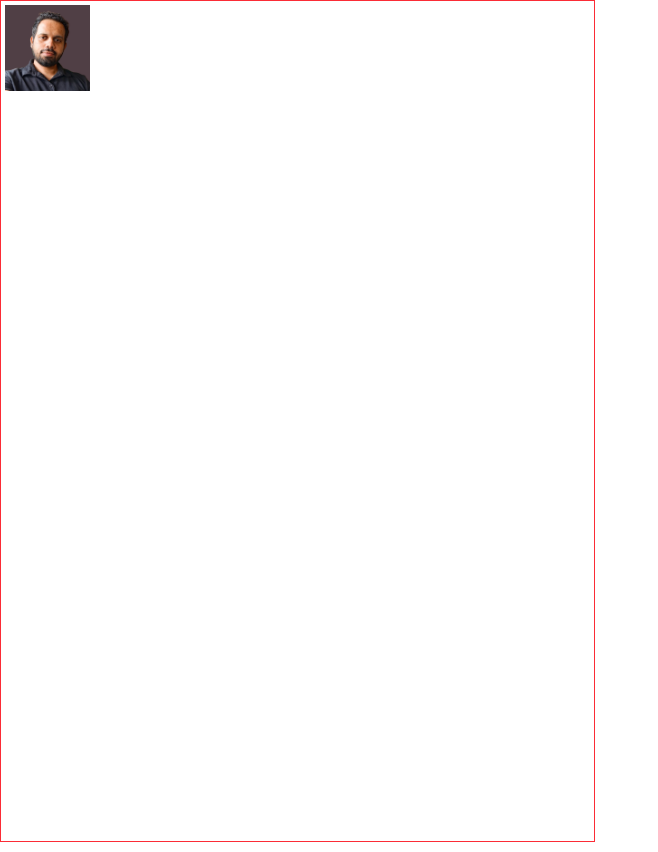
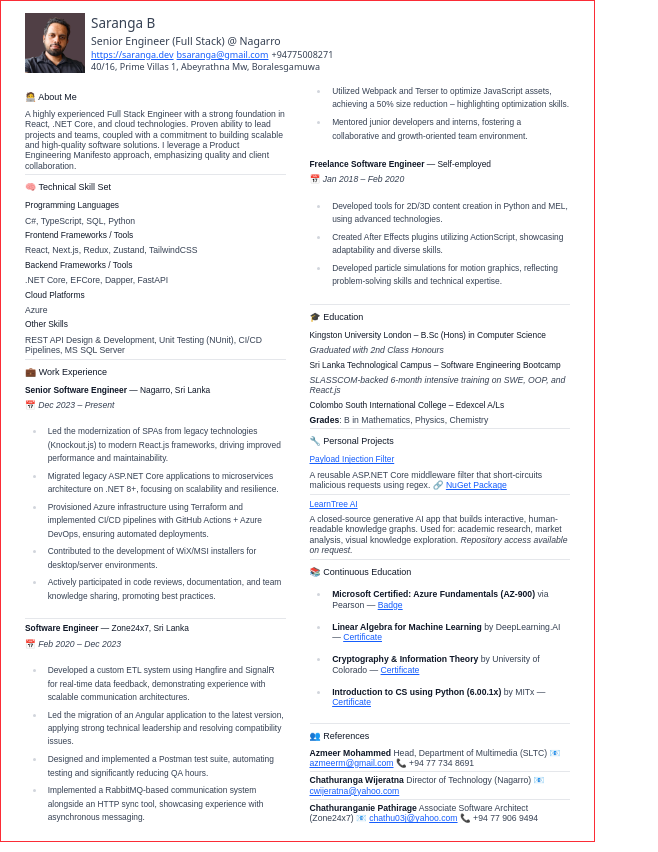
Before and after one commit to bsaranga/resume-generator, a React app: page / in a window 1280 px wide. Shown: the whole page, without its empty margins (0-658 px from the left). Built offline with nearby package versions, Linux system fonts and the light colour scheme.

Commit message:
layout changes

```diff
--- a/package.json
+++ b/package.json
@@ -5,8 +5,8 @@
   "type": "module",
   "main": "index.js",
   "scripts": {
-    "build": "rollup -c && node ./run.js",
-    "start": "rollup -c --watch"
+    "build": "NODE_ENV=production rollup -c && node ./run.js",
+    "start": "NODE_ENV=development rollup -c --watch"
   },
   "repository": {
     "type": "git",
@@ -37,6 +37,7 @@
     "@rollup/plugin-image": "^3.0.3",
     "@rollup/plugin-node-resolve": "^16.0.1",
     "@rollup/plugin-replace": "^6.0.2",
+    "@tailwindcss/typography": "^0.5.16",
     "rollup": "^4.45.1",
     "rollup-plugin-postcss": "^4.0.2"
   }
--- a/rollup.config.js
+++ b/rollup.config.js
@@ -6,8 +6,9 @@ import mdx from '@mdx-js/rollup';
 import postcss from 'rollup-plugin-postcss';
 import tailwind from '@tailwindcss/postcss';
 import image from '@rollup/plugin-image'
+import process from 'process';
 
-const isProduction = false;
+const isProduction = process.env.NODE_ENV === 'production';
 
 export default {
   input: 'src/index.jsx',
--- a/run.js
+++ b/run.js
@@ -23,3 +23,5 @@ async function generatePDF(url, outputPath) {
 generatePDF(markup, output)
   .then(() => console.log('PDF generated successfully'))
   .catch(err => console.error('Error generating PDF:', err));
+
+  process.env.NODE_ENV = 'development';
--- a/src/components/header.jsx
+++ b/src/components/header.jsx
@@ -1,10 +1,17 @@
 import headshot from '../assets/headshot.png';
 export default function Header() {
   return (
-    <div className="flex">
-      <img className="w-[85px]" src={headshot} alt="headshot" />
-      <div>
-
+    <div className="flex gap-2">
+      <img className="w-20 h-20" src={headshot} alt="headshot" />
+      <div className='flex flex-col'>
+        <div className='font-medium text-lg'>Saranga B</div>
+        <div className='text-sm'>Senior Engineer (Full Stack) @ Nagarro</div>
+        <div className='flex gap-1 text-xs'>
+          <a href='https://saranga.dev'>https://saranga.dev</a>
+          <a href='mailto:bsaranga@gmail.com'>bsaranga@gmail.com</a>
+          <div>+94775008271</div>
+        </div>
+        <div className='text-xs'>40/16, Prime Villas 1, Abeyrathna Mw, Boralesgamuwa</div>
       </div>
     </div>
   );
--- a/src/components/layout.jsx
+++ b/src/components/layout.jsx
@@ -1,9 +1,9 @@
 export default function Layout({ children }) {
   return (
     <div style={{ width: '595px', height: '842px'}} className={process.env.NODE_ENV == 'development' ? "border border-red-500" : ""}>
-        <div className="p-1">
-            {children}
-        </div>
+      <div className="px-8 py-4 max-w-full prose prose-img:mt-0 prose-img:mb-0 prose-h2:mt-2 prose-h2:mb-2 prose-h2:font-[500] prose-h2:text-[0.75rem] prose-h3:mt-1 prose-h3:mb-1 prose-h3:text-[0.70rem] prose-h3:font-[500] prose-li:text-[0.7rem] prose-hr:mt-1 prose-hr:mb-1 prose-p:mb-1 prose-p:text-[0.72rem] prose-p:leading-[1.2] prose-a:text-blue-600">
+        {children}
+      </div>
     </div>
   );
 }
--- a/src/index.css
+++ b/src/index.css
@@ -1 +1,15 @@
 @import "tailwindcss";
+@plugin "@tailwindcss/typography";
+
+html {
+    font-size: 12px !important;
+}
+
+.two-column-text {
+    column-count: 2;
+    column-gap: 2rem; /* optional spacing between columns */
+    font-family: sans-serif;
+    line-height: 1.6;
+    margin-top: 1rem;
+    margin-bottom: 1rem;
+}
--- a/src/index.jsx
+++ b/src/index.jsx
@@ -7,7 +7,6 @@ import './index.css';
 
 const root = createRoot(document.getElementById("root"));
 root.render(<Layout>
-    <Resume components={{
-        Header: Header
-    }} />
+    <Header/>
+    <Resume/>
 </Layout>);
--- a/src/resume.mdx
+++ b/src/resume.mdx
@@ -1,3 +1,135 @@
-import Header from './components/header.jsx';
+<div id='layout' className='two-column-text'>
+ ## 🧑‍💻 About Me
 
-<Header />
+A highly experienced Full Stack Engineer with a strong foundation in React, .NET Core, and cloud technologies.  Proven ability to lead projects and teams, coupled with a commitment to building scalable and high-quality software solutions.  I leverage a Product Engineering Manifesto approach, emphasizing quality and client collaboration.
+
+---
+
+## 🧠 Technical Skill Set
+
+### Programming Languages
+
+C#, TypeScript, SQL, Python
+
+### Frontend Frameworks / Tools
+
+React, Next.js, Redux, Zustand, TailwindCSS
+
+### Backend Frameworks / Tools
+
+.NET Core, EFCore, Dapper, FastAPI
+
+### Cloud Platforms
+
+Azure
+
+### Other Skills
+
+REST API Design & Development, Unit Testing (NUnit), CI/CD Pipelines, MS SQL Server
+
+---
+
+## 💼 Work Experience
+
+### **Senior Software Engineer** — Nagarro, Sri Lanka
+
+📅 *Dec 2023 – Present*
+
+* Led the modernization of SPAs from legacy technologies (Knockout.js) to modern React.js frameworks, driving improved performance and maintainability.
+* Migrated legacy ASP.NET Core applications to microservices architecture on .NET 8+, focusing on scalability and resilience.
+* Provisioned Azure infrastructure using Terraform and implemented CI/CD pipelines with GitHub Actions + Azure DevOps, ensuring automated deployments.
+* Contributed to the development of WiX/MSI installers for desktop/server environments.
+* Actively participated in code reviews, documentation, and team knowledge sharing, promoting best practices.
+
+---
+
+### **Software Engineer** — Zone24x7, Sri Lanka
+
+📅 *Feb 2020 – Dec 2023*
+
+* Developed a custom ETL system using Hangfire and SignalR for real-time data feedback, demonstrating experience with scalable communication architectures.
+* Led the migration of an Angular application to the latest version, applying strong technical leadership and resolving compatibility issues.
+* Designed and implemented a Postman test suite, automating testing and significantly reducing QA hours.
+* Implemented a RabbitMQ-based communication system alongside an HTTP sync tool, showcasing experience with asynchronous messaging.
+* Utilized Webpack and Terser to optimize JavaScript assets, achieving a 50% size reduction – highlighting optimization skills.
+* Mentored junior developers and interns, fostering a collaborative and growth-oriented team environment.
+
+ ### **Freelance Software Engineer** — Self-employed
+
+📅 *Jan 2018 – Feb 2020*
+
+* Developed tools for 2D/3D content creation in Python and MEL, using advanced technologies.
+* Created After Effects plugins utilizing ActionScript, showcasing adaptability and diverse skills.
+* Developed particle simulations for motion graphics, reflecting problem-solving skills and technical expertise.
+
+---
+
+## 🎓 Education
+
+### Kingston University London – B.Sc (Hons) in Computer Science
+
+*Graduated with 2nd Class Honours*
+
+### Sri Lanka Technological Campus – Software Engineering Bootcamp
+
+*SLASSCOM-backed 6-month intensive training on SWE, OOP, and React.js*
+
+### Colombo South International College – Edexcel A/Ls
+
+**Grades**: B in Mathematics, Physics, Chemistry
+
+---
+
+## 🔧 Personal Projects
+
+### [Payload Injection Filter](https://github.com/bsaranga/PayloadInjectionFilter)
+
+A reusable ASP.NET Core middleware filter that short-circuits malicious requests using regex.
+🔗 [NuGet Package](https://www.nuget.org/packages/Zone24x7.PayloadInjectionFilter/)
+
+---
+
+### [LearnTree AI](https://learntree.ai)
+
+A closed-source generative AI app that builds interactive, human-readable knowledge graphs.
+Used for: academic research, market analysis, visual knowledge exploration.
+*Repository access available on request.*
+
+---
+
+## 📚 Continuous Education
+
+* **Microsoft Certified: Azure Fundamentals (AZ-900)**
+  via Pearson — [Badge](https://www.credly.com/badges/d7185838-3573-4ab5-9d91-f07ceb0c5138)
+
+* **Linear Algebra for Machine Learning**
+  by DeepLearning.AI — [Certificate](https://coursera.org/verify/7L3ZXEUHVWWT)
+
+* **Cryptography & Information Theory**
+  by University of Colorado — [Certificate](https://www.coursera.org/account/accomplishments/certificate/BF36UYWDTW8A)
+
+* **Introduction to CS using Python (6.00.1x)**
+  by MITx — [Certificate](https://courses.edx.org/certificates/5bec5895ee594edf9ff6043ec21e68ca)
+
+---
+
+## 👥 References
+
+**Azmeer Mohammed**
+Head, Department of Multimedia (SLTC)
+📧 [azmeerm@gmail.com](mailto:azmeerm@gmail.com)
+📞 +94 77 734 8691
+
+---
+
+**Chathuranga Wijeratna**
+Director of Technology (Nagarro)
+📧 [cwijeratna@yahoo.com](mailto:cwijeratna@yahoo.com)
+
+---
+
+**Chathuranganie Pathirage**
+Associate Software Architect (Zone24x7)
+📧 [chathu03j@yahoo.com](mailto:chathu03j@yahoo.com)
+📞 +94 77 906 9494
+ </div>
```
Also changed, not shown: 1 other file (tests, documents, lock files or other folders).
